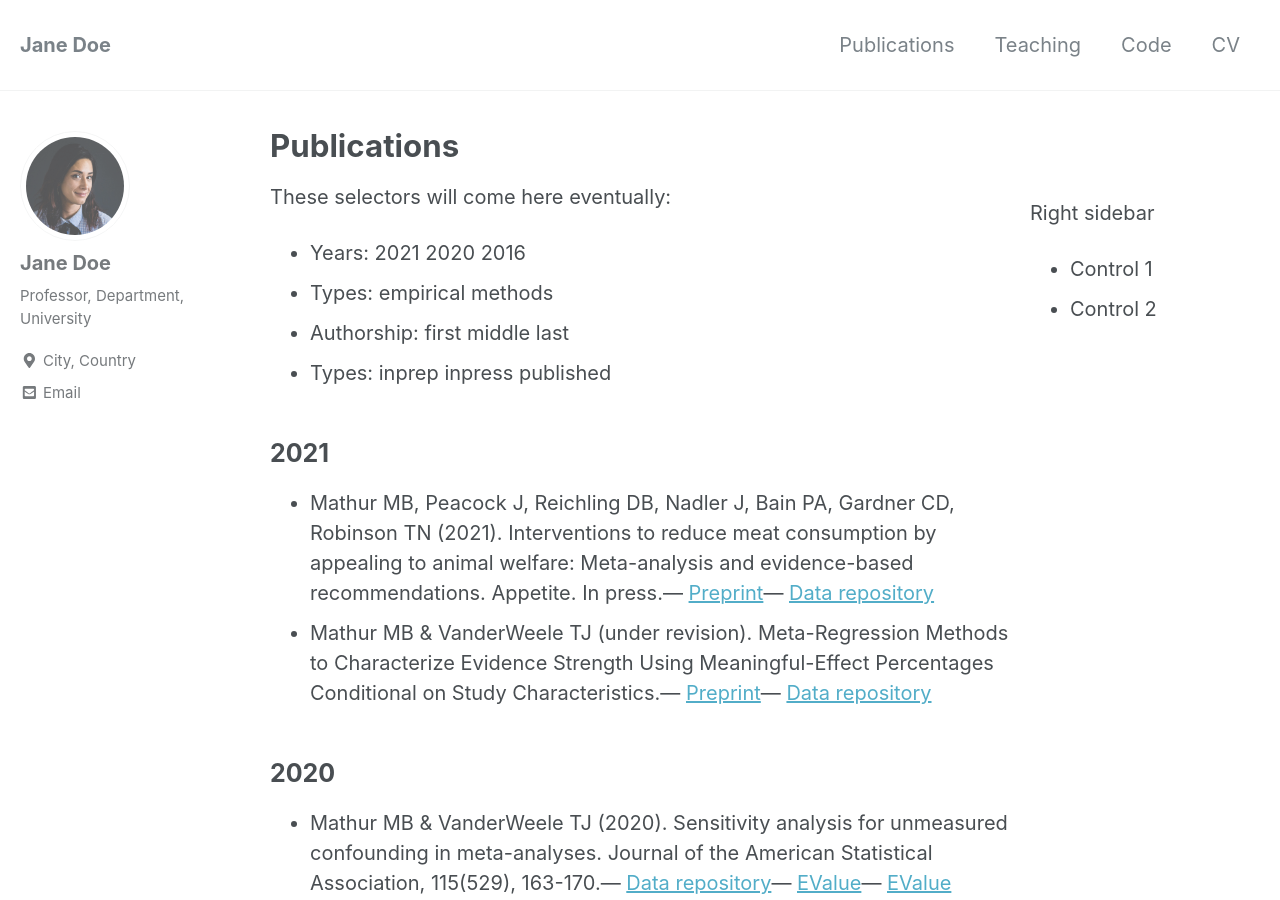
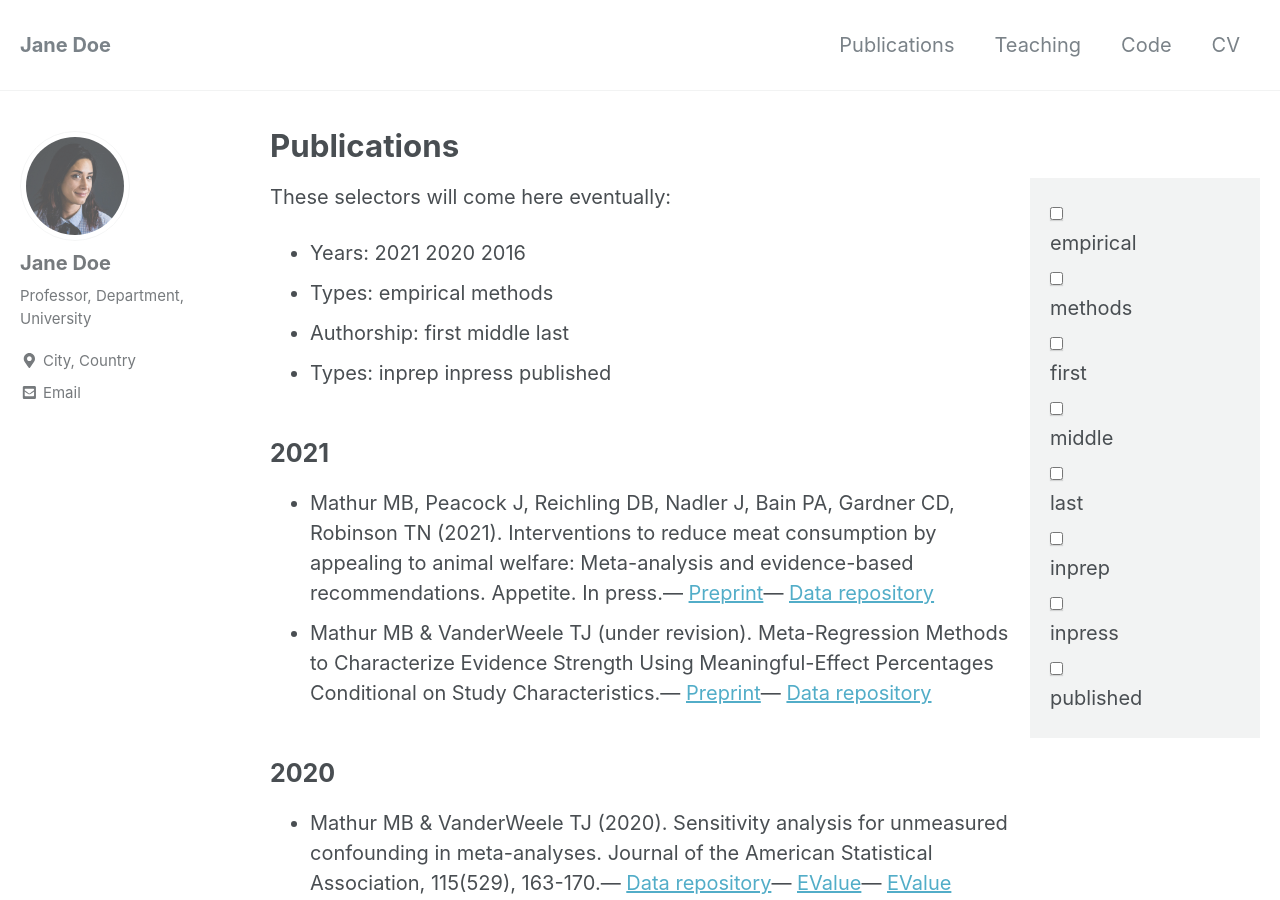
Before and after one commit to psolymos/academic-website-template, a Jekyll site: the page built from publications/index.md, in a window 1280 px wide and 900 px high. Built offline with Jekyll 4.4.1, drawn with Linux system fonts in a browser that asks for light colours; nearby versions of some CDN libraries; comment, search, counter and statistics services are not loaded.

Commit message:
Checkbox
Signed-off-by: Peter Solymos <psolymos@gmail.com>

```diff
--- a/publications/index.md
+++ b/publications/index.md
@@ -5,11 +5,22 @@ author_profile: true
 ---
 
 <aside class="sidebar__control sticky">
-<p>Right sidebar</p>
-<ul>
-<li>Control 1</li>
-<li>Control 2</li>
-</ul>
+
+<form>
+  {% for v in site.data.categories.publications.types %}
+  <input type="checkbox" id="select-type-{{ v }}" name="select-type-{{ v }}" value="{{ v }}">
+  <label for="select-type-{{ v }}"> {{ v }}</label><br>
+  {% endfor %}
+  {% for v in site.data.categories.publications.authorship %}
+  <input type="checkbox" id="select-type-{{ v }}" name="select-type-{{ v }}" value="{{ v }}">
+  <label for="select-type-{{ v }}"> {{ v }}</label><br>
+  {% endfor %}
+  {% for v in site.data.categories.publications.status %}
+  <input type="checkbox" id="select-type-{{ v }}" name="select-type-{{ v }}" value="{{ v }}">
+  <label for="select-type-{{ v }}"> {{ v }}</label><br>
+  {% endfor %}
+</form>
+
 </aside>
 
 These selectors will come here eventually:
```
